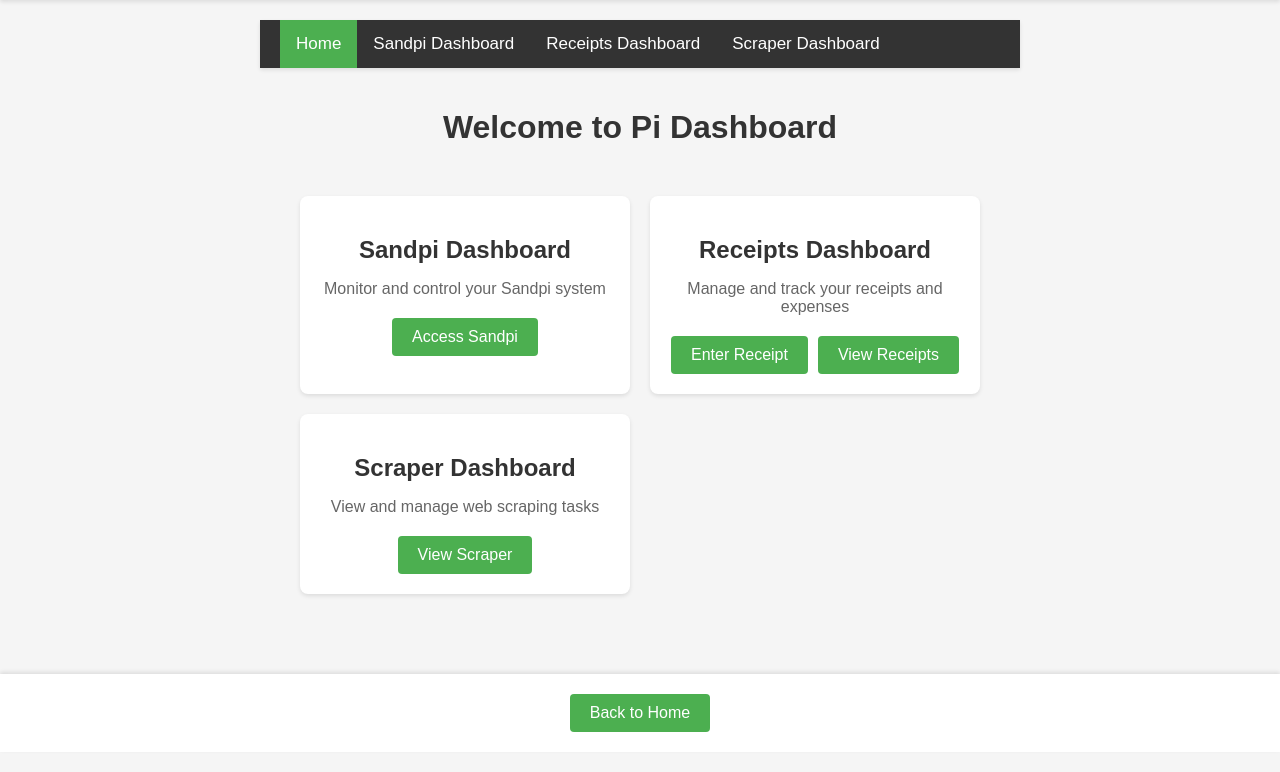
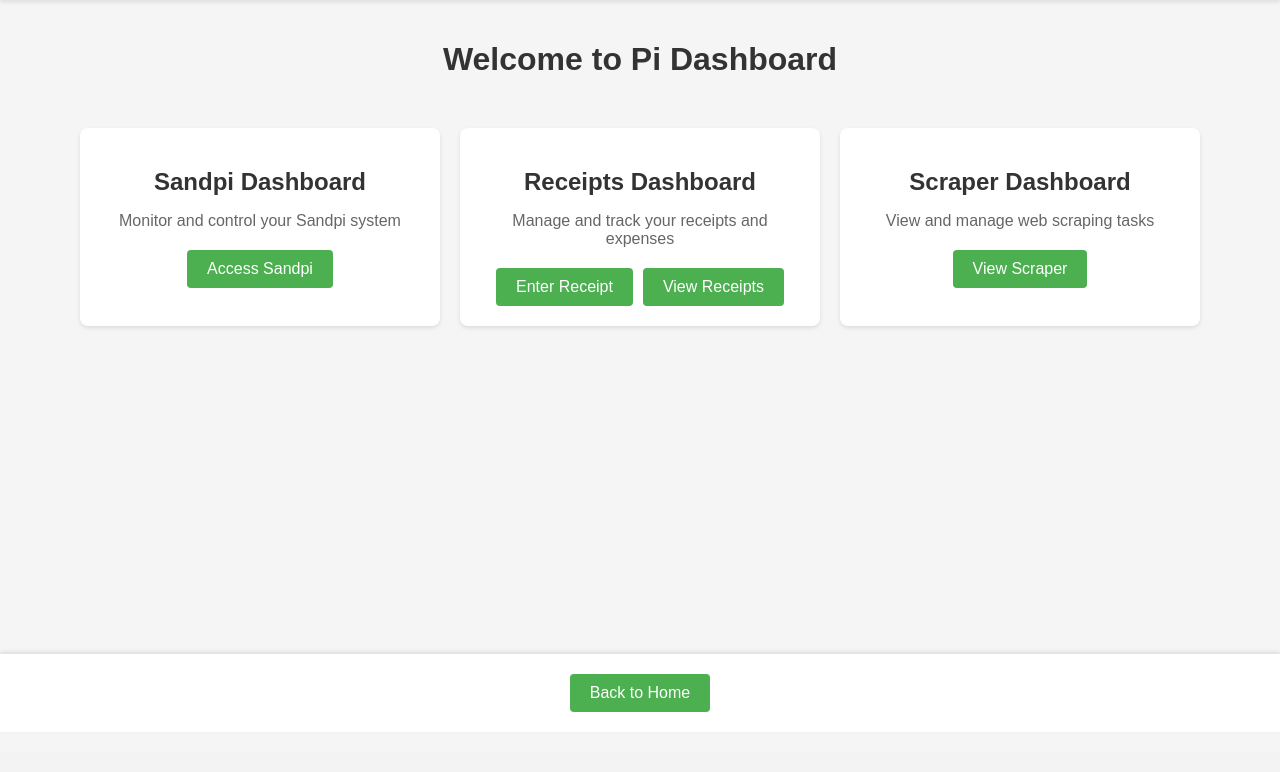
Before and after one commit to saw-projects/pi-dashboard-v1, a Flask app: page / in a window 1280 px wide. Shown: the part 48-820 px from the top of the page. After the commit the page ends 760 px from the top, so only its background shows below. Run offline with Flask 2, Linux system fonts and the light colour scheme; parts of the project's set-up code (start-up, migrations or seed data) failed here and were passed over.

Commit message:
update forms

```diff
--- a/requirements.txt
+++ b/requirements.txt
@@ -1 +1,2 @@
 Flask==2.0.1
+Werkzeug==2.2.2
--- a/templates/index.html
+++ b/templates/index.html
@@ -52,62 +52,6 @@
 {% endblock %}
 
 {% block content %}
-<!DOCTYPE html>
-<html>
-<head>
-    <style>
-        body {
-            font-family: Arial, sans-serif;
-            margin: 0;
-            padding: 0;
-            min-height: 100vh;
-            display: flex;
-            flex-direction: column;
-        }
-
-        .navbar {
-            background-color: #333;
-            overflow: hidden;
-            padding: 0 20px;
-        }
-
-        .navbar a {
-            float: left;
-            color: white;
-            text-align: center;
-            padding: 14px 16px;
-            text-decoration: none;
-            font-size: 17px;
-            transition: background-color 0.3s;
-        }
-
-        .navbar a:hover {
-            background-color: #ddd;
-            color: black;
-        }
-
-        .navbar a.active {
-            background-color: #4CAF50;
-            color: white;
-        }
-
-        .content {
-            flex: 1;
-            padding: 20px;
-            max-width: 800px;
-            margin: 0 auto;
-        }
-    </style>
-</head>
-<body>
-    <nav class="navbar">
-        <a href="/" class="active">Home</a>
-        <a href="{{ url_for('sandpi') }}">Sandpi Dashboard</a>
-        <a href="{{ url_for('receipts') }}">Receipts Dashboard</a>
-        <a href="{{ url_for('scraper') }}">Scraper Dashboard</a>
-    </nav>
-
-    <div class="content">
 <h1>Welcome to Pi Dashboard</h1>
 <div class="dashboard-cards">
     <div class="card">
@@ -131,7 +75,4 @@
         <a href="{{ url_for('scraper') }}">View Scraper</a>
     </div>
 </div>
-    </div>
-</body>
-</html>
 {% endblock %}
```
Also changed, not shown: templates/receipts.html (+21 -10 lines), templates/view_receipts.html (+84 -1 lines), README.md. Lines whose indentation alone changed are shown as unchanged.
